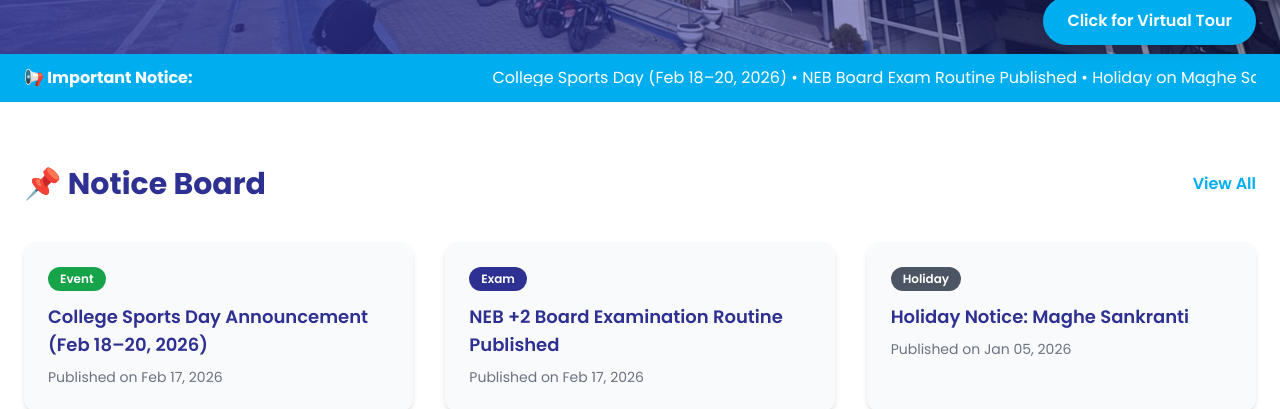
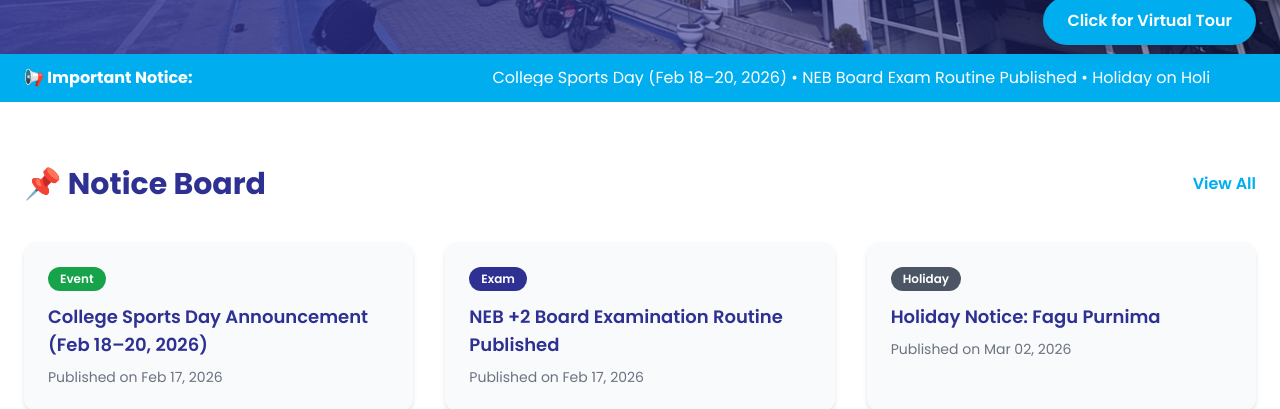
Before and after one commit to UddheshyaGroup/Saipal-Website, a React (Vite) app: page / in a window 1280 px wide. Shown: the part 731-1140 px from the top of the page. Built offline with nearby package versions, Linux system fonts and the light colour scheme.

Commit message:
Refactor: Changes Done

```diff
--- a/src/pages/Home.jsx
+++ b/src/pages/Home.jsx
@@ -114,7 +114,7 @@ export default function Home() {
               }}
             >
               College Sports Day (Feb 18–20, 2026) • NEB Board Exam Routine
-              Published • Holiday on Maghe Sankranti
+              Published • Holiday on Holi
             </motion.div>
           </div>
         </div>
@@ -167,8 +167,8 @@ export default function Home() {
                 color: "bg-primary",
               },
               {
-                title: "Holiday Notice: Maghe Sankranti",
-                date: "Jan 05, 2026",
+                title: "Holiday Notice: Fagu Purnima",
+                date: "Mar 02, 2026",
                 tag: "Holiday",
                 color: "bg-gray-600",
               },
```
